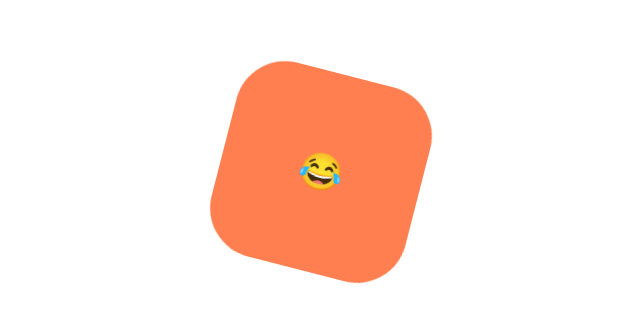
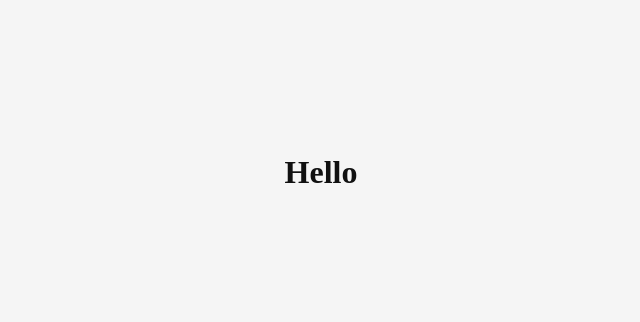
Before and after one commit to kamja44/react-masterclass, a React (Create React App) app: page / in a window 1280 px wide. Shown: the part 236-558 px from the top of the page, without its empty margins (319-959 px from the left). Built offline with nearby package versions, Linux system fonts and the light colour scheme.

Commit message:
themes
what is themes

```diff
--- a/src/App.js
+++ b/src/App.js
@@ -5,51 +5,16 @@
   justify-content: center;
   height: 100vh;
   align-items: center;
+  background-color:${props => props.theme.backgroundColor}
+`;
+const Title = styled.h1`
+  color : ${props => props.theme.textColor};
 `;
 
-const rotationAnimation = keyframes`
-  0%{
-    transform: rotate(0deg);
-    border-radius: 0px;
-  }
-  50%{
-    transform: rotate(360deg);
-    border-radius: 50px;
-  }
-  100%{
-    transform: rotate(0deg);
-    border-radius: 50px;
-  }
-`;
-
-const Emoji = styled.span`
-  font-size: 36px;
-`;
-
-const Box = styled.div`
-  height: 200px;
-  width 200px;
-  background-color: coral;
-  animation: ${rotationAnimation} 1s linear infinite;
-  display: flex;
-  justify-content: center;
-  align-items: center;
-
-  ${Emoji}{ // DOM targeting
-
-    &:hover{
-      font-size: 100px;
-    }
-  }
-`
 function App() {
   return (
     <Wrapper>
-      <Box>
-          <Emoji>
-            😂
-          </Emoji>
-      </Box>
+      <Title>Hello</Title>
     </Wrapper>
   );
 }
--- a/src/index.js
+++ b/src/index.js
@@ -1,10 +1,22 @@
 import React from 'react';
 import ReactDOM from 'react-dom/client';
 import App from './App';
+import { ThemeProvider } from 'styled-components';
+
+const darkTheme = {
+  textColor: "whitesmoke",
+  backgroundColor: "#111"
+}
+const lightTheme = {
+  textColor: "#111",
+  backgroundColor: "whitesmoke"
+}
 
 const root = ReactDOM.createRoot(document.getElementById('root'));
 root.render(
   <React.StrictMode>
-    <App />
+    <ThemeProvider theme={lightTheme}>
+      <App />
+    </ThemeProvider>
   </React.StrictMode>
 );
```
